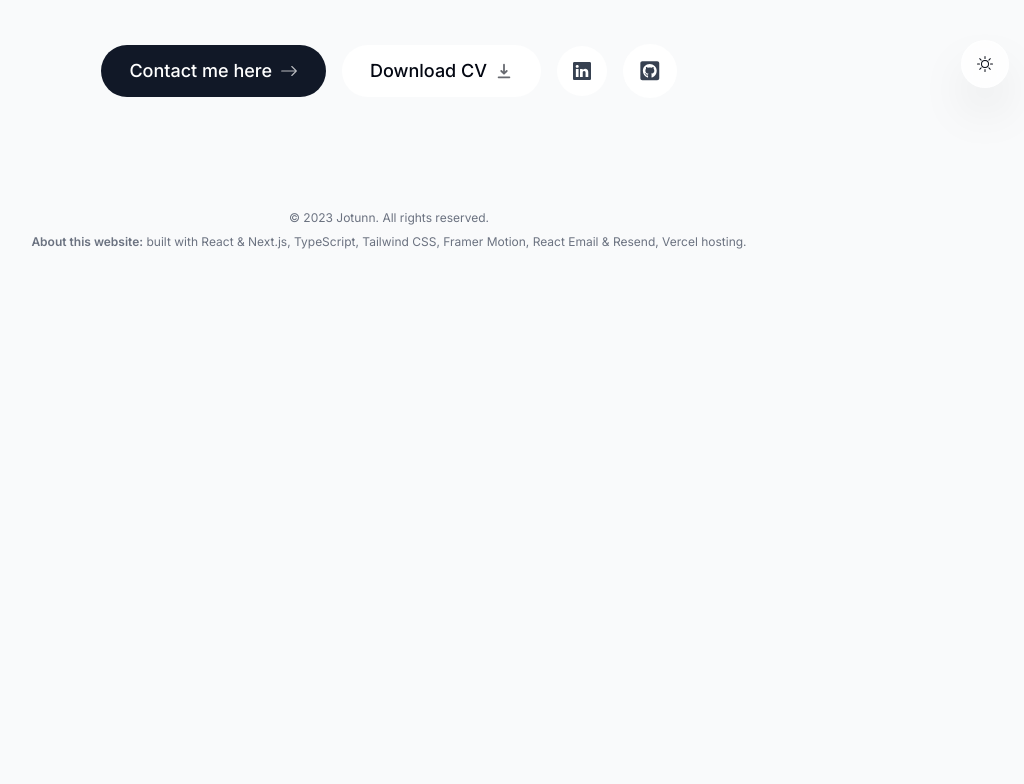
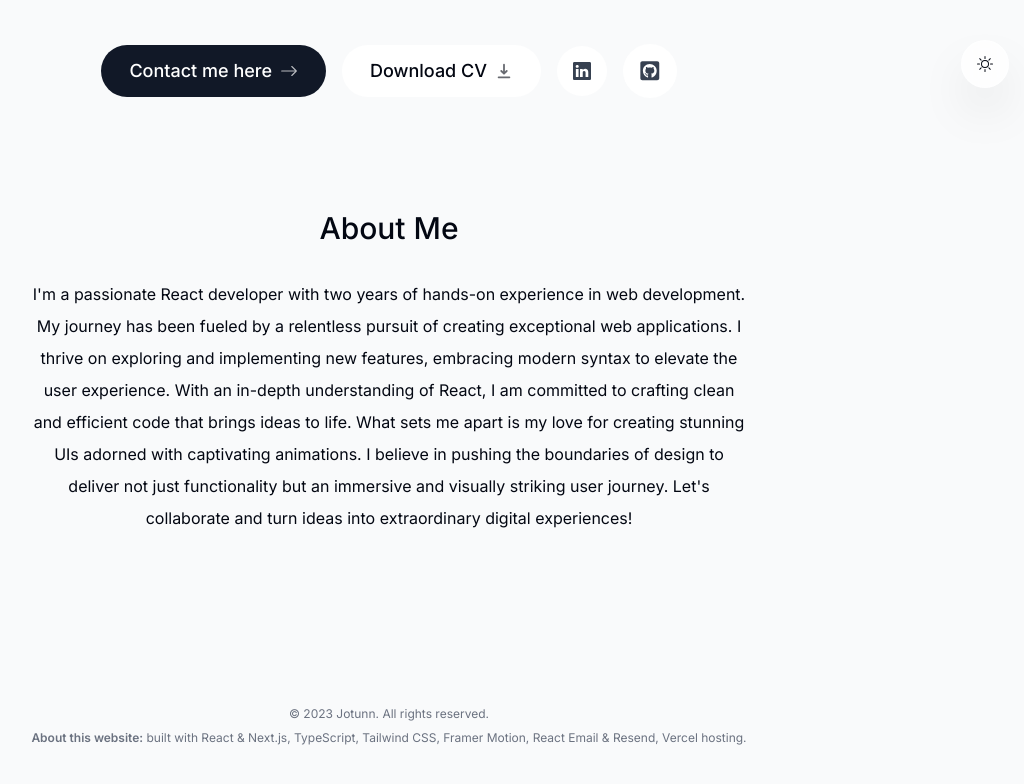
Before and after one commit to Jotunn1/my-portfolio, a Next.js app: page / in a window 1280 px wide. Shown: the part 692-1476 px from the top of the page, without its empty margins (251-1275 px from the left). Before the commit the page ends 982 px from the top, so only its background shows below. Built offline with nearby package versions, Linux system fonts and the light colour scheme.

Commit message:
created about-me section

```diff
--- a/src/app/page.tsx
+++ b/src/app/page.tsx
@@ -1,12 +1,14 @@
 // import Image from "next/image";
 // import styles from "./page.module.css";
 
+import About from "@/components/sections/about";
 import Hero from "@/components/sections/hero";
 
 export default function Home() {
   return (
     <main className="flex flex-col items-center px-4">
       <Hero />
+      <About />
     </main>
   );
 }
--- /dev/null
+++ b/src/components/sectionHeading.tsx
@@ -0,0 +1,13 @@
+import React from "react";
+
+type SectionHeadingProps = {
+  children: React.ReactNode;
+};
+
+export default function SectionHeading({ children }: SectionHeadingProps) {
+  return (
+    <h2 className="text-3xl font-medium capitalize mb-8 text-center">
+      {children}
+    </h2>
+  );
+}
--- /dev/null
+++ b/src/components/sections/about.tsx
@@ -0,0 +1,35 @@
+"use client";
+
+import React from "react";
+import SectionHeading from "@/components/sectionHeading";
+import { motion } from "framer-motion";
+import { useSectionScroll } from "@/hooks/useSectionScroll";
+
+export default function About() {
+  const { ref } = useSectionScroll("About");
+
+  return (
+    <motion.section
+      ref={ref}
+      className="mb-28 max-w-[45rem] text-center leading-8 sm:mb-40 scroll-mt-28"
+      initial={{ opacity: 0, y: 100 }}
+      animate={{ opacity: 1, y: 0 }}
+      transition={{ delay: 0.175 }}
+      id="about"
+    >
+      <SectionHeading>About me</SectionHeading>
+      <p className="mb-3">
+        I'm a passionate React developer with two years of hands-on experience
+        in web development. My journey has been fueled by a relentless pursuit
+        of creating exceptional web applications. I thrive on exploring and
+        implementing new features, embracing modern syntax to elevate the user
+        experience. With an in-depth understanding of React, I am committed to
+        crafting clean and efficient code that brings ideas to life. What sets
+        me apart is my love for creating stunning UIs adorned with captivating
+        animations. I believe in pushing the boundaries of design to deliver not
+        just functionality but an immersive and visually striking user journey.
+        Let's collaborate and turn ideas into extraordinary digital experiences!
+      </p>
+    </motion.section>
+  );
+}
```
